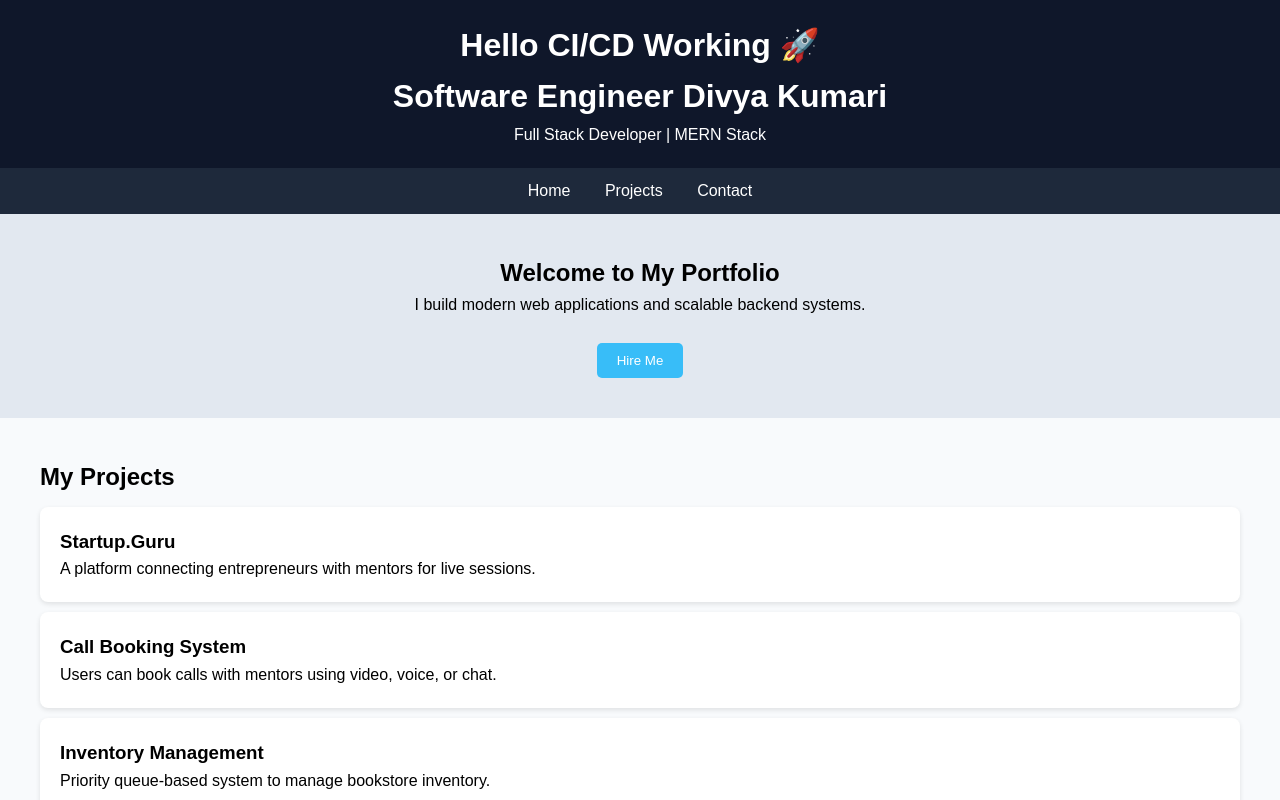
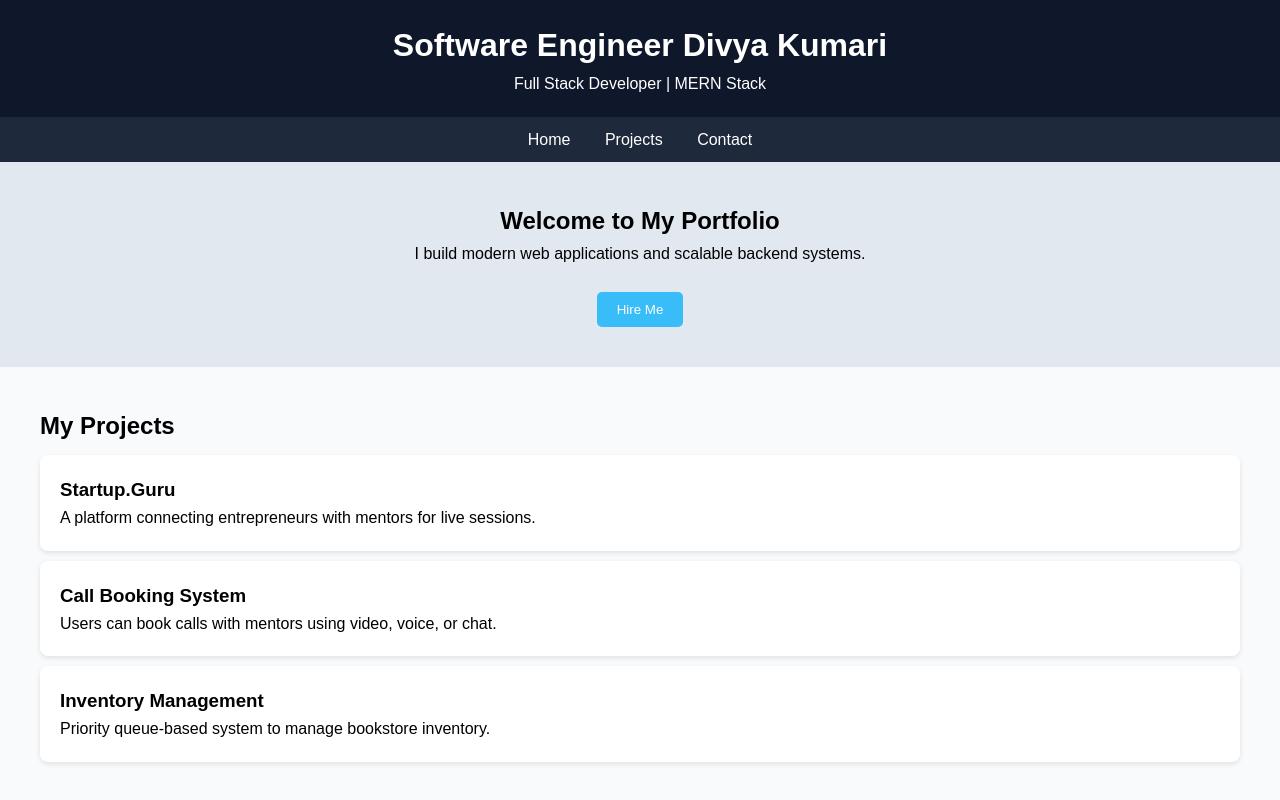
Before and after one commit to Divyakri93/task1, a plain HTML site: page index.html in a window 1280 px wide. Shown: the top 800 px of the page. Drawn offline with Linux system fonts and the light colour scheme.

Commit message:
once again checking for final deployment

```diff
--- a/index.html
+++ b/index.html
@@ -92,7 +92,7 @@
 
     <!-- Header -->
     <header>
-      <h1>Hello CI/CD Working 🚀</h1>
+
         <h1>Software Engineer Divya Kumari</h1>
         <p>Full Stack Developer | MERN Stack</p>
 
```
